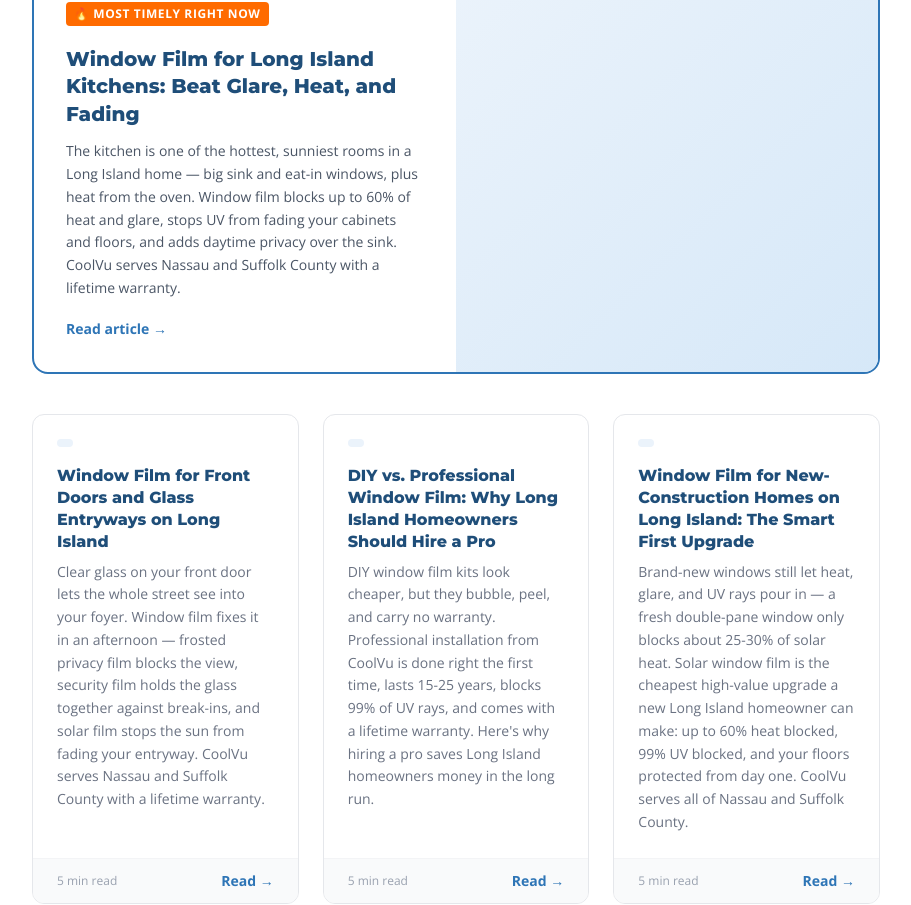
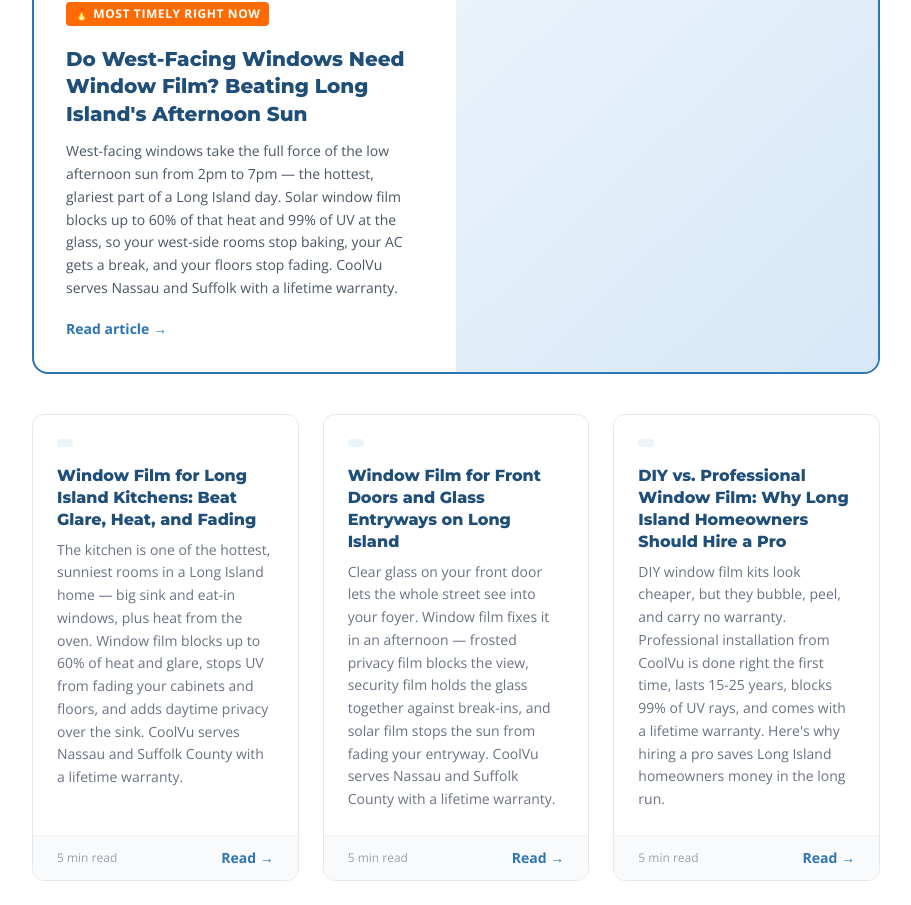
Before and after one commit to pjs8875/CoolVu, a Next.js app: page /blog in a window 1280 px wide. Shown: the part 553-1458 px from the top of the page, without its empty margins (184-1095 px from the left). Built offline with nearby package versions, Linux system fonts and the light colour scheme; no server answers.

Commit message:
Add west-facing-windows article to blog index

```diff
--- a/components/blog/BlogIndexPage.tsx
+++ b/components/blog/BlogIndexPage.tsx
@@ -3,6 +3,14 @@ import Navbar from "@/components/Navbar";
 import Footer from "@/components/Footer";
 
 const posts = [
+  {
+    title: "Do West-Facing Windows Need Window Film? Beating Long Island's Afternoon Sun",
+    excerpt:
+      "West-facing windows take the full force of the low afternoon sun from 2pm to 7pm \u2014 the hottest, glariest part of a Long Island day. Solar window film blocks up to 60% of that heat and 99% of UV at the glass, so your west-side rooms stop baking, your AC gets a break, and your floors stop fading. CoolVu serves Nassau and Suffolk with a lifetime warranty.",
+    date: "July 11, 2026",
+    slug: "west-facing-windows-window-film-long-island",
+    readTime: "5 min read",
+  },
   {
     title: "Window Film for Long Island Kitchens: Beat Glare, Heat, and Fading",
     excerpt:
```
